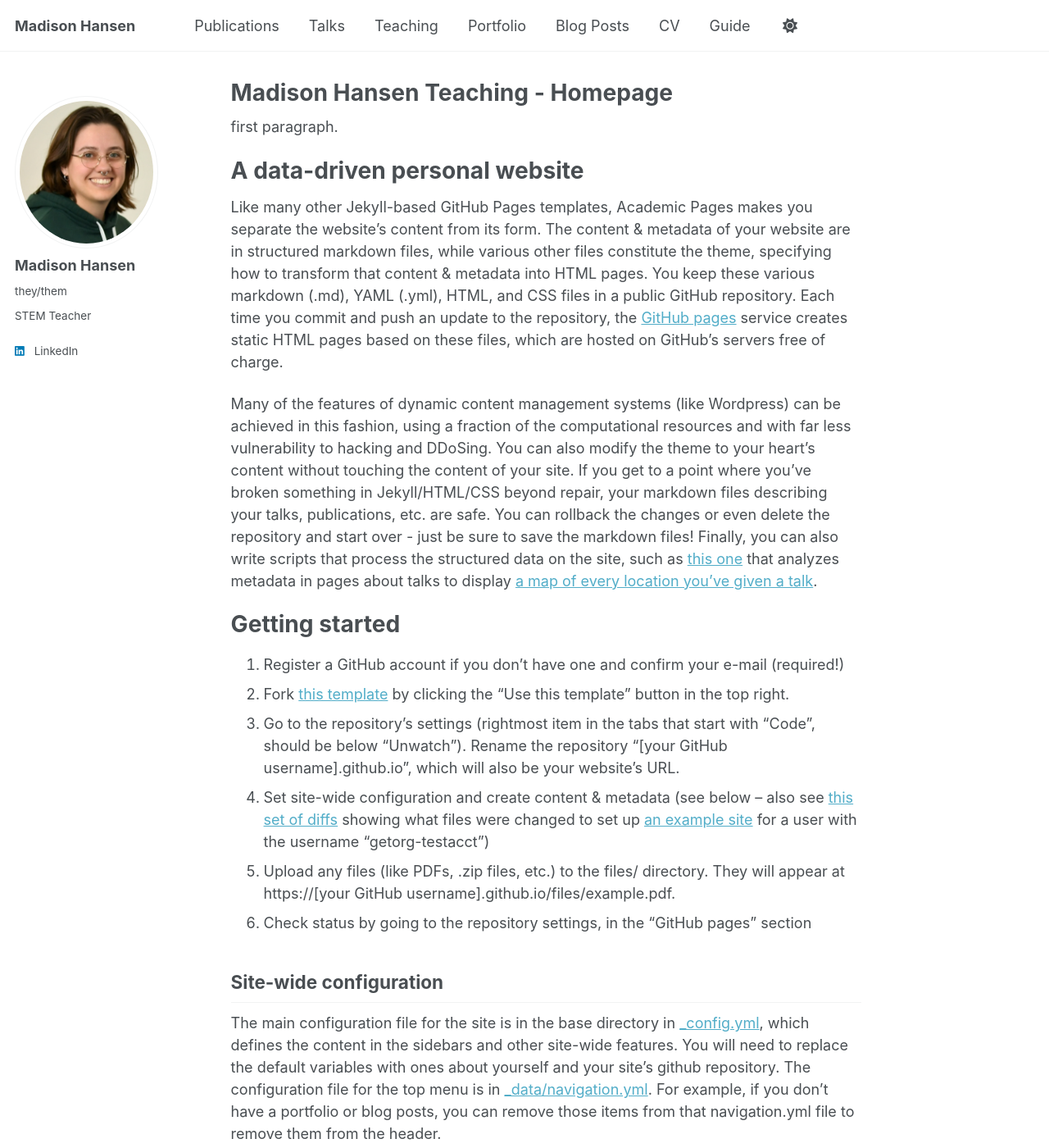
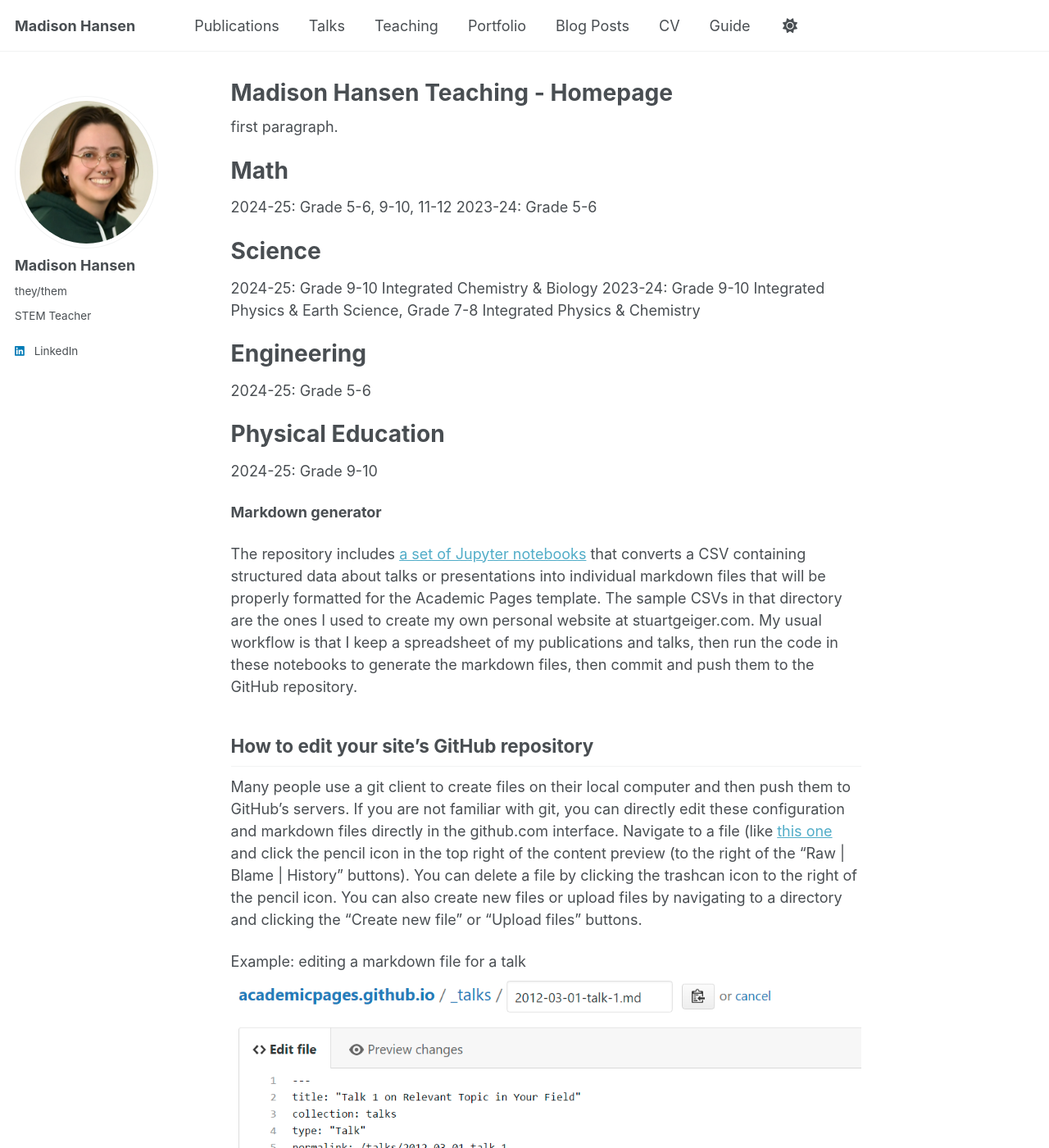
Before and after one commit to hansen-teaching/hansen-teaching.github.io, a Jekyll site: the page built from _pages/about.md, in a window 1280 px wide and 1400 px high. Shown: the whole window at 82% size. Built offline with Jekyll 4.4.1, drawn with Linux system fonts in a browser that asks for light colours; some of the changed text lies outside the part shown.

Commit message:
Update about.md

```diff
--- a/_pages/about.md
+++ b/_pages/about.md
@@ -9,28 +9,23 @@ redirect_from:
 
 first paragraph.
 
-A data-driven personal website
+Math
 ======
-Like many other Jekyll-based GitHub Pages templates, Academic Pages makes you separate the website's content from its form. The content & metadata of your website are in structured markdown files, while various other files constitute the theme, specifying how to transform that content & metadata into HTML pages. You keep these various markdown (.md), YAML (.yml), HTML, and CSS files in a public GitHub repository. Each time you commit and push an update to the repository, the [GitHub pages](https://pages.github.com/) service creates static HTML pages based on these files, which are hosted on GitHub's servers free of charge.
+2024-25: Grade 5-6, 9-10, 11-12
+2023-24: Grade 5-6
 
-Many of the features of dynamic content management systems (like Wordpress) can be achieved in this fashion, using a fraction of the computational resources and with far less vulnerability to hacking and DDoSing. You can also modify the theme to your heart's content without touching the content of your site. If you get to a point where you've broken something in Jekyll/HTML/CSS beyond repair, your markdown files describing your talks, publications, etc. are safe. You can rollback the changes or even delete the repository and start over - just be sure to save the markdown files! Finally, you can also write scripts that process the structured data on the site, such as [this one](https://github.com/academicpages/academicpages.github.io/blob/master/talkmap.ipynb) that analyzes metadata in pages about talks to display [a map of every location you've given a talk](https://academicpages.github.io/talkmap.html).
+Science
+======
+2024-25: Grade 9-10 Integrated Chemistry & Biology
+2023-24: Grade 9-10 Integrated Physics & Earth Science, Grade 7-8 Integrated Physics & Chemistry
 
-Getting started
+Engineering
 ======
-1. Register a GitHub account if you don't have one and confirm your e-mail (required!)
-1. Fork [this template](https://github.com/academicpages/academicpages.github.io) by clicking the "Use this template" button in the top right.
-1. Go to the repository's settings (rightmost item in the tabs that start with "Code", should be below "Unwatch"). Rename the repository "[your GitHub username].github.io", which will also be your website's URL.
-1. Set site-wide configuration and create content & metadata (see below -- also see [this set of diffs](http://archive.is/3TPas) showing what files were changed to set up [an example site](https://getorg-testacct.github.io) for a user with the username "getorg-testacct")
-1. Upload any files (like PDFs, .zip files, etc.) to the files/ directory. They will appear at https://[your GitHub username].github.io/files/example.pdf.
-1. Check status by going to the repository settings, in the "GitHub pages" section
+2024-25: Grade 5-6
 
-Site-wide configuration
-------
-The main configuration file for the site is in the base directory in [_config.yml](https://github.com/academicpages/academicpages.github.io/blob/master/_config.yml), which defines the content in the sidebars and other site-wide features. You will need to replace the default variables with ones about yourself and your site's github repository. The configuration file for the top menu is in [_data/navigation.yml](https://github.com/academicpages/academicpages.github.io/blob/master/_data/navigation.yml). For example, if you don't have a portfolio or blog posts, you can remove those items from that navigation.yml file to remove them from the header.
-
-Create content & metadata
-------
-For site content, there is one markdown file for each type of content, which are stored in directories like _publications, _talks, _posts, _teaching, or _pages. For example, each talk is a markdown file in the [_talks directory](https://github.com/academicpages/academicpages.github.io/tree/master/_talks). At the top of each markdown file is structured data in YAML about the talk, which the theme will parse to do lots of cool stuff. The same structured data about a talk is used to generate the list of talks on the [Talks page](https://academicpages.github.io/talks), each [individual page](https://academicpages.github.io/talks/2012-03-01-talk-1) for specific talks, the talks section for the [CV page](https://academicpages.github.io/cv), and the [map of places you've given a talk](https://academicpages.github.io/talkmap.html) (if you run this [python file](https://github.com/academicpages/academicpages.github.io/blob/master/talkmap.py) or [Jupyter notebook](https://github.com/academicpages/academicpages.github.io/blob/master/talkmap.ipynb), which creates the HTML for the map based on the contents of the _talks directory).
+Physical Education
+======
+2024-25: Grade 9-10
 
 **Markdown generator**
 
```
